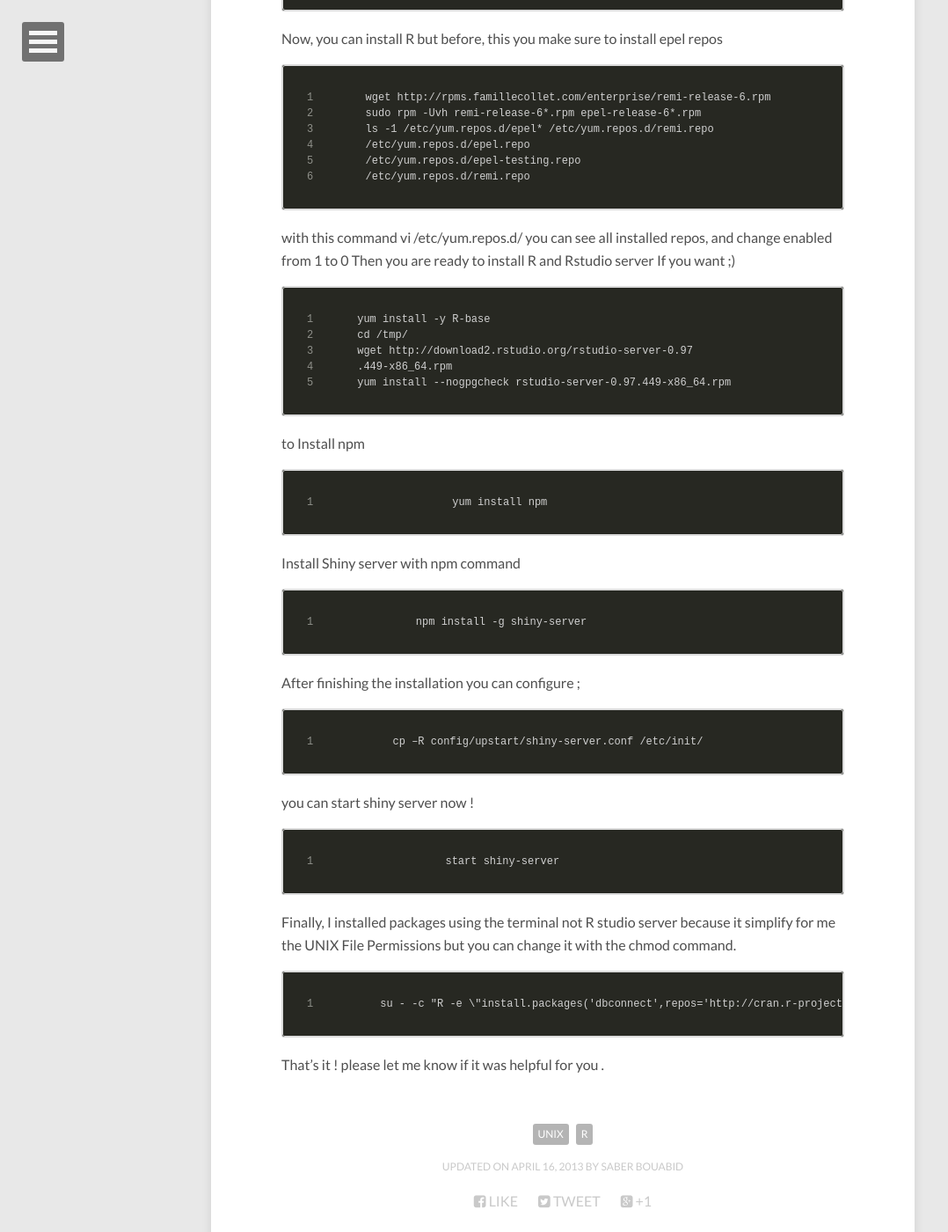
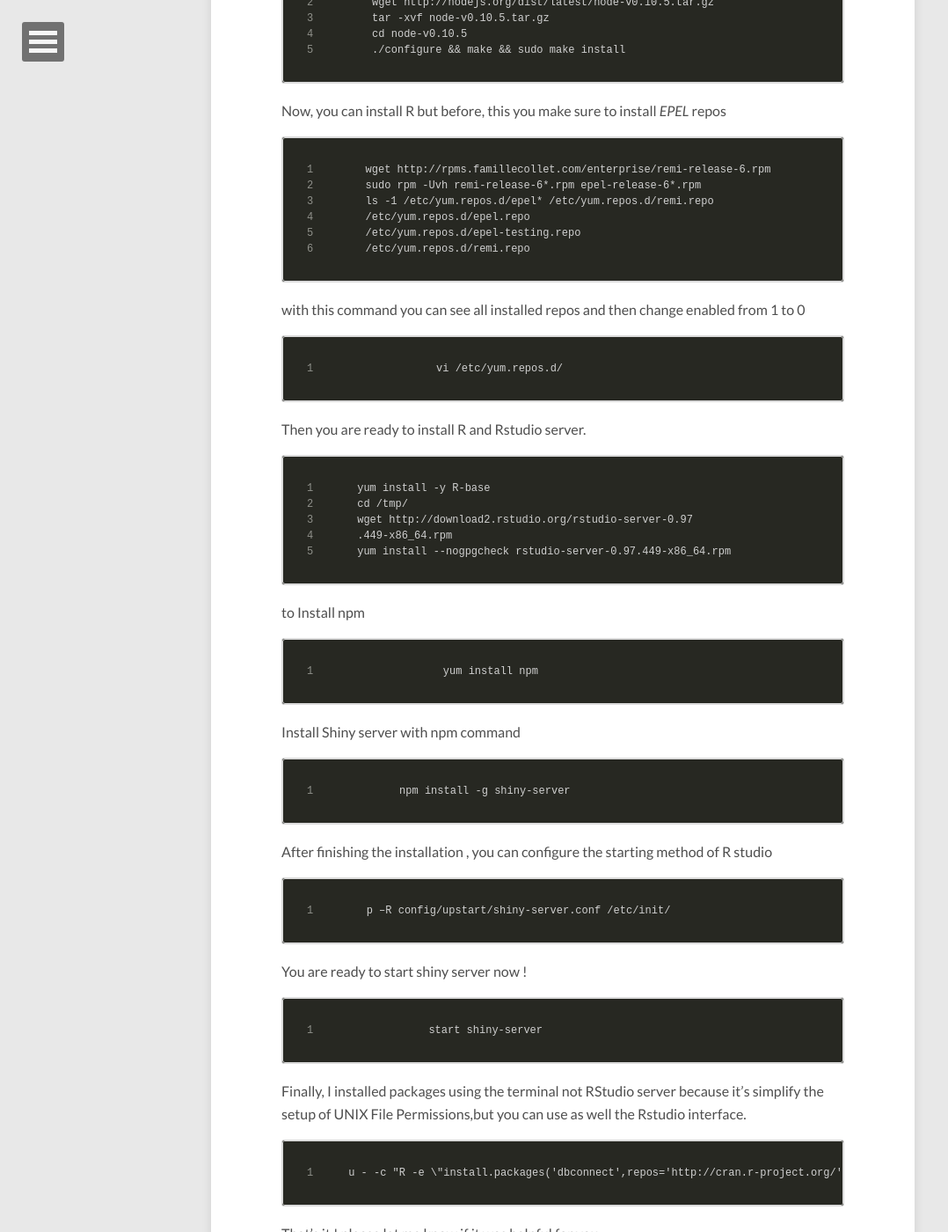
Before and after one commit to saberbouabid/WEBS, a Jekyll site: the page built from _posts/2013-04-16-Shiny on CentOS.md, in a window 1280 px wide and 1400 px high, scrolled down 1030 px. Shown: the whole window at 88% size, without its empty margins (0-1078 px from the left). Built offline with Jekyll 4.4.1, drawn with Linux system fonts in a browser that asks for light colours; nearby versions of some CDN libraries; comment, search, counter and statistics services are not loaded; some of the changed text lies outside the part shown.

Commit message:
Update 2013-04-16-Shiny on CentOS.md

```diff
--- a/_posts/2013-04-16-Shiny on CentOS.md
+++ b/_posts/2013-04-16-Shiny on CentOS.md
@@ -1,6 +1,6 @@
 ---
 published: true
-title: Installing R shiny On CentOS server
+title: Installing R Shiny On CentOS server
 layout: post
 tags: [Unix, R]
 modified: 2013-04-16
@@ -10,10 +10,12 @@
 read-time: false
 ---
 
-In the last four months I had worked to develop a web application with shiny server to analyze with Kernel density estimation  the density of TV viewers in Tunisia. I will write an installation guide that will help you if you need to use CentOS 32 bits or 64 bits.
+In the last four months, I worked to develop a web application with shiny server to analyze with the _Kernel density estimation_ the density of TV viewers in Tunisia during the prime time.
+
+I will describle below the steps of the installation that will help you if you need to use CentOS 32 bits or 64 bits.
 
 
-### I’m a root user  !
+# I’m a root user  !
 
 Through my experience , I can advise you to install these development libraries first
 
@@ -29,7 +31,7 @@
       ./configure && make && sudo make install
 
 
-Now, you can install R  but before, this  you make sure to install epel repos
+Now, you can install R  but before, this  you make sure to install _EPEL_ repos
 
       wget http://rpms.famillecollet.com/enterprise/remi-release-6.rpm
       sudo rpm -Uvh remi-release-6*.rpm epel-release-6*.rpm
@@ -38,8 +40,11 @@
       /etc/yum.repos.d/epel-testing.repo
       /etc/yum.repos.d/remi.repo
 
-with this command vi /etc/yum.repos.d/ you can see all installed repos,   and change enabled from 1 to 0
-Then you are ready to install R and Rstudio server If you want ;)
+with this command  you can see all installed repos and then change enabled from 1 to 0
+
+         vi /etc/yum.repos.d/
+
+Then you are ready to install R and Rstudio server.
 
     yum install -y R-base
     cd /tmp/
@@ -49,23 +54,22 @@
 
 to Install npm
 
-         yum install npm
+    yum install npm
 
  Install Shiny server with npm command
 
-        npm install -g shiny-server
+    npm install -g shiny-server
 
-After finishing the installation you can configure ;
+After finishing the installation , you can configure the starting method of R studio
 
-         cp –R config/upstart/shiny-server.conf /etc/init/
+    p –R config/upstart/shiny-server.conf /etc/init/
 
-you can start shiny server now !
+You are ready to start shiny server now !
 
-          start shiny-server
+    start shiny-server
 
-Finally, I installed packages using the terminal not R studio server because it simplify for me the UNIX File Permissions  but you can change it with the chmod command.
+Finally, I installed packages using the terminal not RStudio server because it's simplify the setup of UNIX File Permissions,but you can use as well the Rstudio interface.
 
-         su - -c "R -e \"install.packages('dbconnect',repos='http://cran.r-project.org/')\""
-
+    u - -c "R -e \"install.packages('dbconnect',repos='http://cran.r-project.org/')\""
 
 That's it ! please let me know if it was helpful for you  .
```
